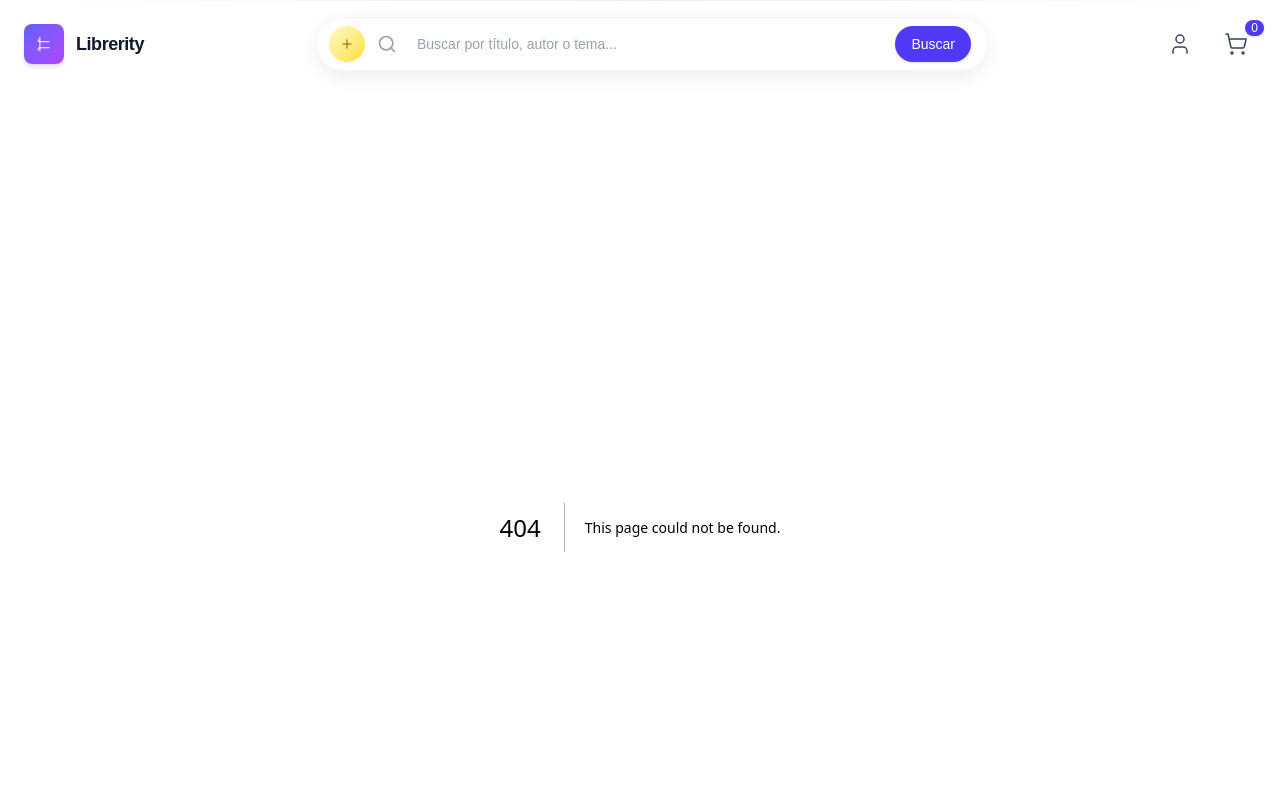
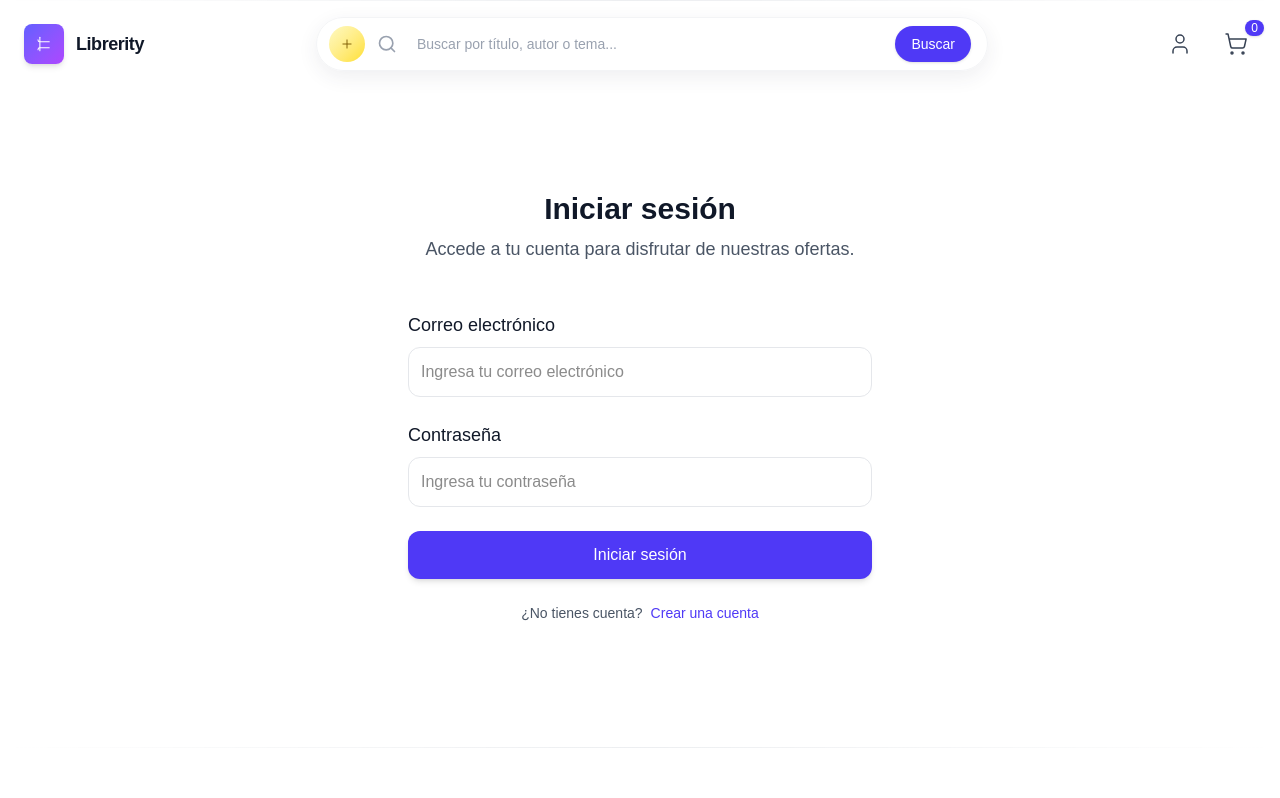
Before and after one commit to jacostagz/Librerity, a Next.js app: page /auth in a window 1280 px wide. Before the commit this address had no page. Shown: the top 798 px of the page. Built offline with nearby package versions, Linux system fonts and the light colour scheme.

Commit message:
Versión 1.0.6

```diff
--- /dev/null
+++ b/src/app/auth/page.tsx
@@ -0,0 +1,118 @@
+"use client";
+
+import React, { useState } from "react";
+import { ArrowRight } from "lucide-react";
+
+export default function AuthPage() {
+  const [isLogin, setIsLogin] = useState(true);
+  const [formData, setFormData] = useState({ email: "", password: "" });
+  const [passwordError, setPasswordError] = useState("");
+  const [passwordTouched, setPasswordTouched] = useState(false);
+
+  const handleChange = (e: React.ChangeEvent<HTMLInputElement>) => {
+    const { name, value } = e.target;
+    setFormData((prev) => ({
+      ...prev,
+      [name]: value,
+    }));
+
+    if (name === "password") {
+      // Validación de la contraseña
+      let errorMessage = "";
+
+      // Verificamos si no se cumplen los requisitos
+      if (value.length < 8 && !/[A-Z]/.test(value) && !/[!@#$%^&*(),.?":{}|<>]/.test(value)) {
+        errorMessage += "La contraseña debe tener al menos 8 caracteres, una mayúscula y un caracter especial ";
+      }
+
+      // Establecemos el mensaje de error
+      setPasswordError(errorMessage.trim());
+    }
+  };
+
+  const handleSubmit = (e: React.FormEvent) => {
+    e.preventDefault();
+    if (isLogin) {
+      console.log("Inicio de sesión:", formData);
+    } else {
+      console.log("Registro de nuevo usuario:", formData);
+    }
+  };
+
+  // Resetear errores y campos al cambiar entre iniciar sesión y crear cuenta
+  const handleFormSwitch = () => {
+    setIsLogin(!isLogin);
+    setPasswordError(""); // Resetear el error de contraseña
+    setPasswordTouched(false); // Resetear el estado de "tocado"
+    setFormData({ email: "", password: "" }); // Limpiar los campos de formulario
+  };
+
+  return (
+    <div className="w-full max-w-lg mx-auto px-6 py-16">
+      <div className="text-center mb-12">
+        <h1 className="text-3xl font-extrabold text-gray-900">
+          {isLogin ? "Iniciar sesión" : "Crear una cuenta"}
+        </h1>
+        <p className="text-lg text-gray-600 mt-2">
+          {isLogin
+            ? "Accede a tu cuenta para disfrutar de nuestras ofertas."
+            : "Únete a nuestra comunidad de lectores."}
+        </p>
+      </div>
+
+      <form onSubmit={handleSubmit} className="space-y-6">
+        <div className="flex flex-col space-y-2">
+          <label htmlFor="email" className="text-lg text-gray-900">Correo electrónico</label>
+          <input
+            type="email"
+            id="email"
+            name="email"
+            value={formData.email}
+            onChange={handleChange}
+            required
+            placeholder="Ingresa tu correo electrónico"
+            className="w-full p-3 rounded-xl border border-gray-200 focus:ring-2 focus:ring-indigo-300 outline-none"
+          />
+        </div>
+
+        <div className="flex flex-col space-y-2">
+          <label htmlFor="password" className="text-lg text-gray-900">Contraseña</label>
+          <input
+            type="password"
+            id="password"
+            name="password"
+            value={formData.password}
+            onChange={handleChange}
+            required
+            placeholder="Ingresa tu contraseña"
+            className="w-full p-3 rounded-xl border border-gray-200 focus:ring-2 focus:ring-indigo-300 outline-none"
+            onFocus={() => setPasswordTouched(true)} // Marcar cuando el campo haya sido tocado
+          />
+          {/* Mostrar el mensaje de error completo hasta que todos los requisitos estén cumplidos */}
+          {!isLogin && passwordTouched && passwordError && (
+            <p className="text-red-500 text-sm mt-2">{passwordError}</p>
+          )}
+        </div>
+
+        <button
+          type="submit"
+          className="w-full py-3 bg-indigo-600 hover:bg-indigo-700 text-white rounded-xl shadow-md transition transform hover:scale-105"
+        >
+          {isLogin ? "Iniciar sesión" : "Registrarse"}
+        </button>
+      </form>
+
+      <div className="mt-6 text-center">
+        <p className="text-sm text-gray-600">
+          {isLogin ? "¿No tienes cuenta?" : "¿Ya tienes cuenta?"}
+          <button
+            onClick={handleFormSwitch}
+            className="text-indigo-600 hover:underline ml-2"
+          >
+            {isLogin ? "Crear una cuenta" : "Iniciar sesión"}
+          </button>
+        </p>
+      </div>
+    </div>
+  );
+}
--- a/src/app/page.tsx
+++ b/src/app/page.tsx
@@ -122,11 +122,11 @@ export default function HomePage() {
                   <input
                     aria-label="Buscar libros"
                     placeholder="Buscar por título, autor o tema..."
-                    className="w-full pl-12 pr-4 py-3 rounded-full border border-gray-200 bg-white shadow-sm focus:ring-2 focus:ring-indigo-200 outline-none transition"
+                    className="w-full pl-12 pr-4 py-3 rounded-full border border-gray-200 bg-white shadow-sm focus:ring-2 focus:ring-indigo-200 outline-none transition duration-500 ease-in-out transform hover:scale-105"
                   />
                 </div>
 
-                <button className="inline-flex items-center gap-2 bg-indigo-600 hover:bg-indigo-700 text-white px-5 py-3 rounded-full shadow-md transition">
+                <button className="inline-flex items-center gap-2 bg-indigo-600 hover:bg-indigo-700 text-white px-5 py-3 rounded-full shadow-md transition duration-300 ease-in-out transform hover:scale-110">
                   Explorar
                   <ArrowRight className="w-4 h-4" />
                 </button>
@@ -136,8 +136,8 @@ export default function HomePage() {
             {/* Imagen */}
             <div className="flex justify-center md:justify-end">
               <div className="relative w-[380px] h-[420px]">
-                <div className="absolute -left-6 -top-6 w-72 h-72 bg-gradient-to-br from-indigo-50 to-indigo-100 rounded-2xl rotate-6 shadow-lg" />
-                <div className="absolute left-6 top-10 w-64 h-80 bg-white rounded-2xl shadow-xl overflow-hidden">
+                <div className="absolute -left-6 -top-6 w-72 h-72 bg-gradient-to-br from-indigo-50 to-indigo-100 rounded-2xl rotate-6 shadow-lg transform hover:scale-105 transition-all duration-500" />
+                <div className="absolute left-6 top-10 w-64 h-80 bg-white rounded-2xl shadow-xl overflow-hidden transform hover:scale-105 transition-all duration-300">
                   <img src="/libros.png" alt="libros" className="w-full h-full object-cover" />
                 </div>
 
@@ -171,7 +171,7 @@ export default function HomePage() {
             ].map((c) => (
               <button
                 key={c.name}
-                className="bg-white rounded-2xl p-5 text-left flex items-center gap-4 border border-gray-100 shadow-sm hover:shadow-lg transition"
+                className="bg-white rounded-2xl p-5 text-left flex items-center gap-4 border border-gray-100 shadow-sm hover:shadow-lg transition transform hover:scale-105 duration-300 ease-out"
               >
                 <div
                   className={`w-12 h-12 rounded-lg bg-gradient-to-br ${c.color} flex items-center justify-center shadow-sm`}
@@ -218,11 +218,14 @@ export default function HomePage() {
             { title: "Cartas de un estoico", price: "69.900", image: "/Estoico.png" },
             { title: "Ser rico es fácil", price: "49.900", image: "/Jodido.png" },
           ].map((b) => (
-            <div key={b.title} className="flex flex-col bg-white p-6 shadow-lg rounded-xl flex-grow">
+            <div key={b.title} className="flex flex-col bg-white p-6 shadow-lg rounded-xl flex-grow hover:scale-105 transform transition-all duration-500">
               <img src={b.image} alt={b.title} className="w-full h-90 object-cover rounded-xl mb-4" />
               <h4 className="text-lg font-semibold text-gray-900">{b.title}</h4>
               <p className="text-lg font-semibold text-gray-600">{b.price}</p>
-              <button onClick={() => handleAddToCart(b)} className="mt-auto inline-flex items-center gap-2 bg-indigo-600 hover:bg-indigo-700 text-white px-6 py-3 rounded-lg shadow-md transition-all transform hover:scale-105">
+              <button
+                onClick={() => handleAddToCart(b)}
+                className="mt-auto inline-flex items-center gap-2 bg-indigo-600 hover:bg-indigo-700 text-white px-6 py-3 rounded-lg shadow-md transition-all transform hover:scale-105"
+              >
                 Añadir
               </button>
             </div>
--- a/src/components/UI.tsx
+++ b/src/components/UI.tsx
@@ -86,7 +86,8 @@ export function Header() {
 
         {/* Right icons */}
         <div className="flex items-center gap-4">
-          <Link href="/usuario" aria-label="Mi cuenta" className="p-2 rounded-md hover:bg-gray-100 transition">
+          {/* Link a la página de autenticación */}
+          <Link href="/auth" className="p-2 rounded-md hover:bg-gray-100 transition">
             <User className="w-6 h-6 text-gray-700" strokeWidth={1.5} />
           </Link>
 
```
